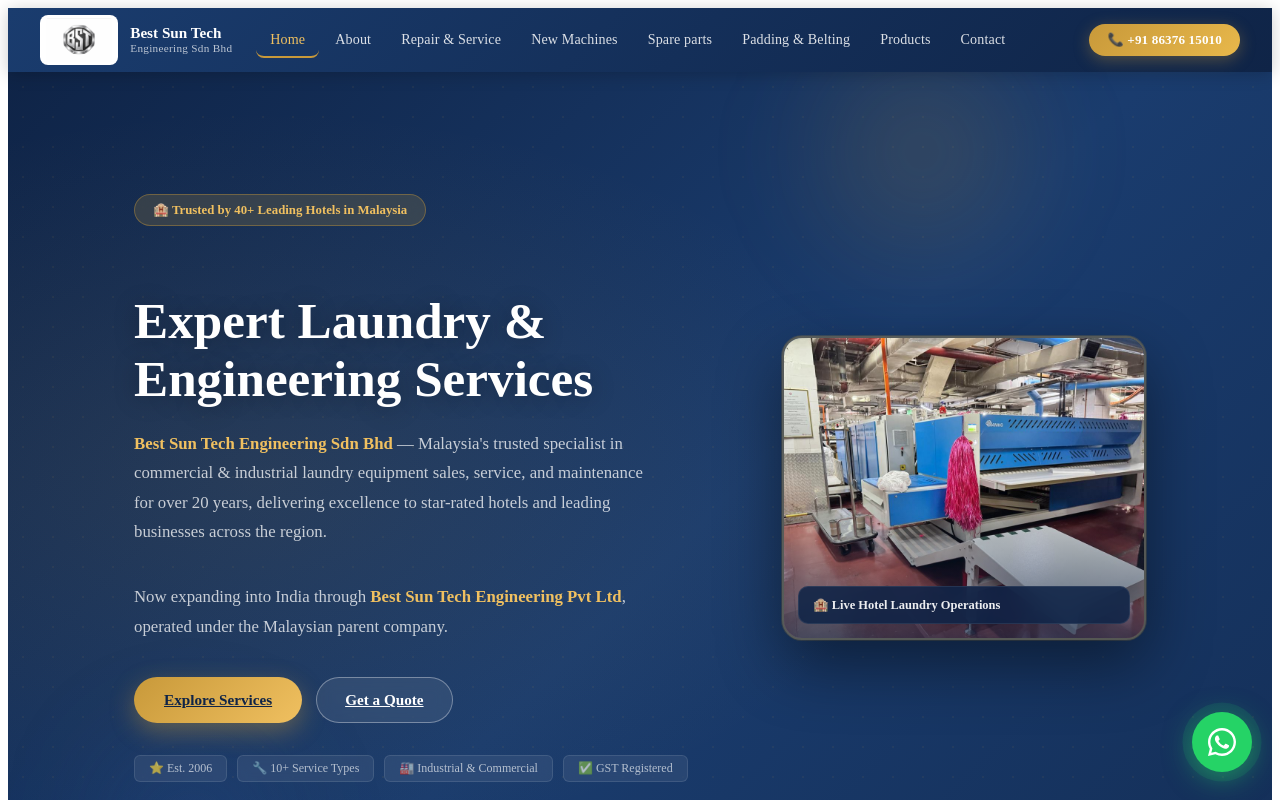
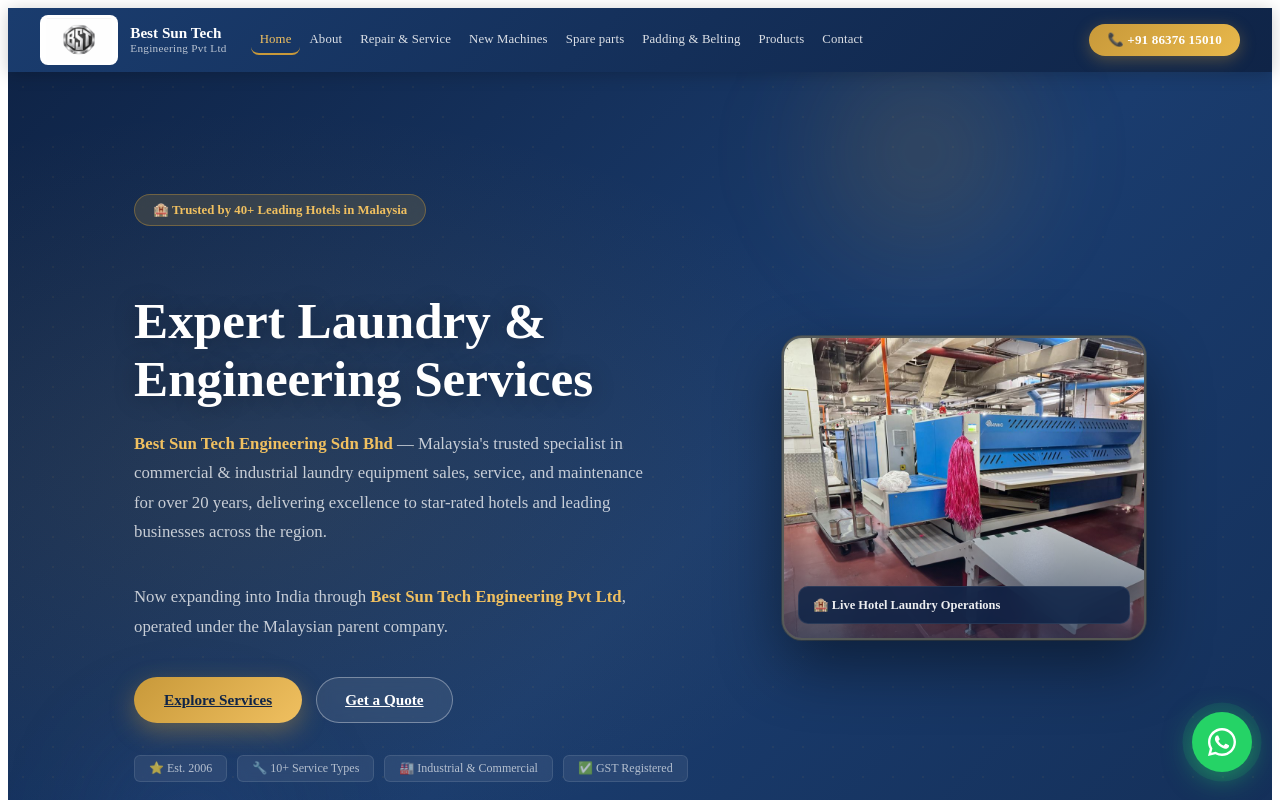
Before and after one commit to muniasamyakrishnan-code/bstengg-website, a React (Vite) app: page / in a window 1280 px wide. Shown: the top 800 px of the page. Built offline with nearby package versions, Linux system fonts and the light colour scheme; the HTML template or start-up script is replaced by a standard one.

Commit message:
fix: fix navbar link wrapping — single row layout, tighten link padding/font
co-authored-by: wibey vscode extension (wibey.walmart.com/code)

```diff
--- a/src/components/Navbar.jsx
+++ b/src/components/Navbar.jsx
@@ -28,14 +28,15 @@
     <>
       <style>{`
         .nav-link-item {
-          padding: 8px 14px;
+          padding: 6px 9px;
           border-radius: 8px;
-          font-size: 0.88rem;
+          font-size: 0.8rem;
           font-weight: 500;
           transition: all 0.2s;
           text-decoration: none;
           border-bottom: 2px solid transparent;
           letter-spacing: 0.01em;
+          white-space: nowrap;
         }
         .nav-link-item:hover {
           background: rgba(255,255,255,0.08);
@@ -113,7 +114,7 @@
             <img src="/logo.png" alt="Best Sun Tech Logo" style={styles.logoImg} />
             <span style={styles.logoText}>
               Best Sun Tech
-              <span style={styles.logoSub}>Engineering Sdn Bhd</span>
+              <span style={styles.logoSub}>Engineering Pvt Ltd</span>
             </span>
           </Link>
 
@@ -241,10 +242,11 @@
   },
   links: {
     display: 'flex',
-    gap: 2,
+    gap: 0,
     flex: 1,
     alignItems: 'center',
-    flexWrap: 'wrap',
+    flexWrap: 'nowrap',
+    overflow: 'hidden',
   },
   mobileMenu: {
     background: 'rgba(8,18,45,0.97)',
```
